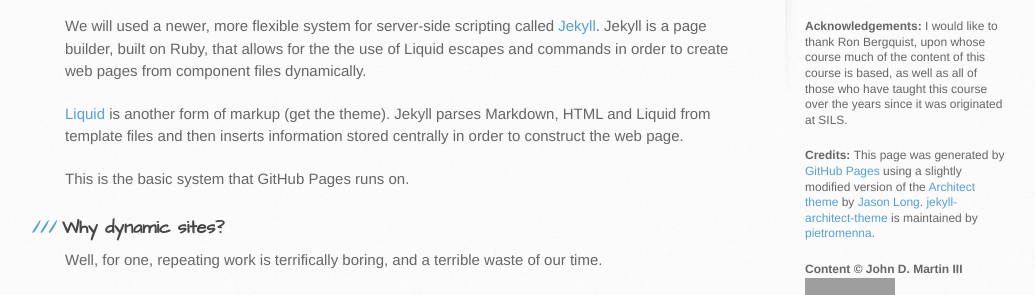
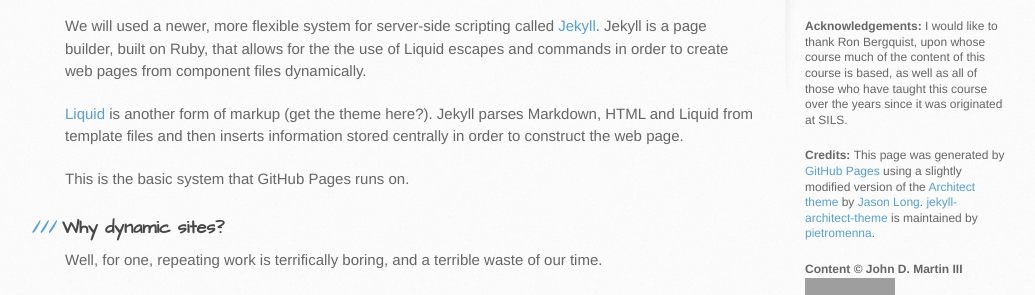
Before and after one commit to tylerpcarter/inls161, a Jekyll site: the page built from schedule/dynamic.md, in a window 1280 px wide and 900 px high, scrolled down 416 px. Shown: the part 155-450 px from the top of the window, without its empty margins (105-1140 px from the left). Built offline with Jekyll 4.4.1, drawn with Linux system fonts in a browser that asks for light colours; Markdown is read by kramdown in place of the engine named in the settings; grey boxes are pictures that could not be loaded.

Commit message:
fix typo

```diff
--- a/schedule/dynamic.md
+++ b/schedule/dynamic.md
@@ -22,7 +22,7 @@
 We will used a newer, more flexible system for server-side scripting called <a href="http://jekyllrb.com/" target="_blank">Jekyll</a>.
 Jekyll is a page builder, built on Ruby, that allows for the the use of Liquid escapes and commands in order to create web pages from component files dynamically.
 
-<a href="http://liquidmarkup.org/" target="_blank">Liquid</a> is another form of markup (get the theme).
+<a href="http://liquidmarkup.org/" target="_blank">Liquid</a> is another form of markup (get the theme here?).
 Jekyll parses Markdown, HTML and Liquid from template files and then inserts information stored centrally in order to construct the web page.
 
 This is the basic system that GitHub Pages runs on.
```
